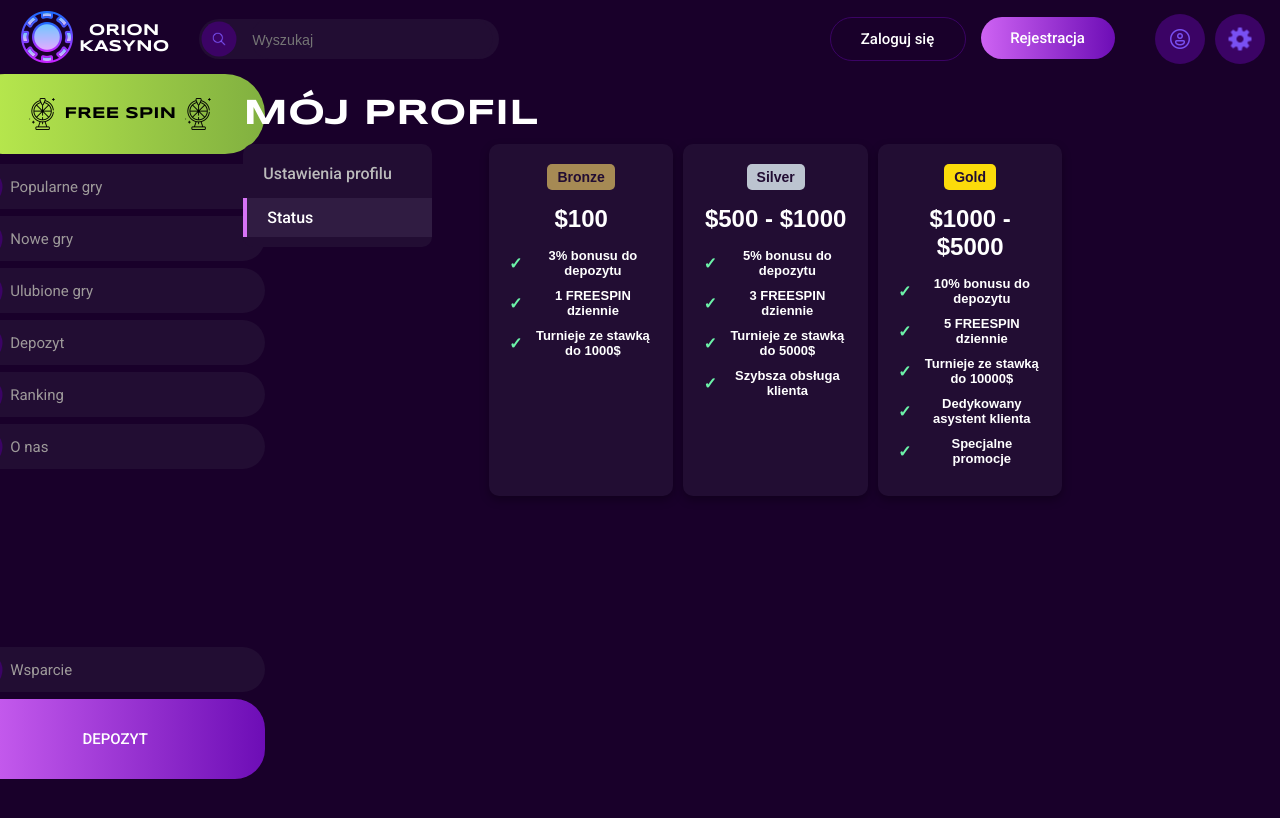
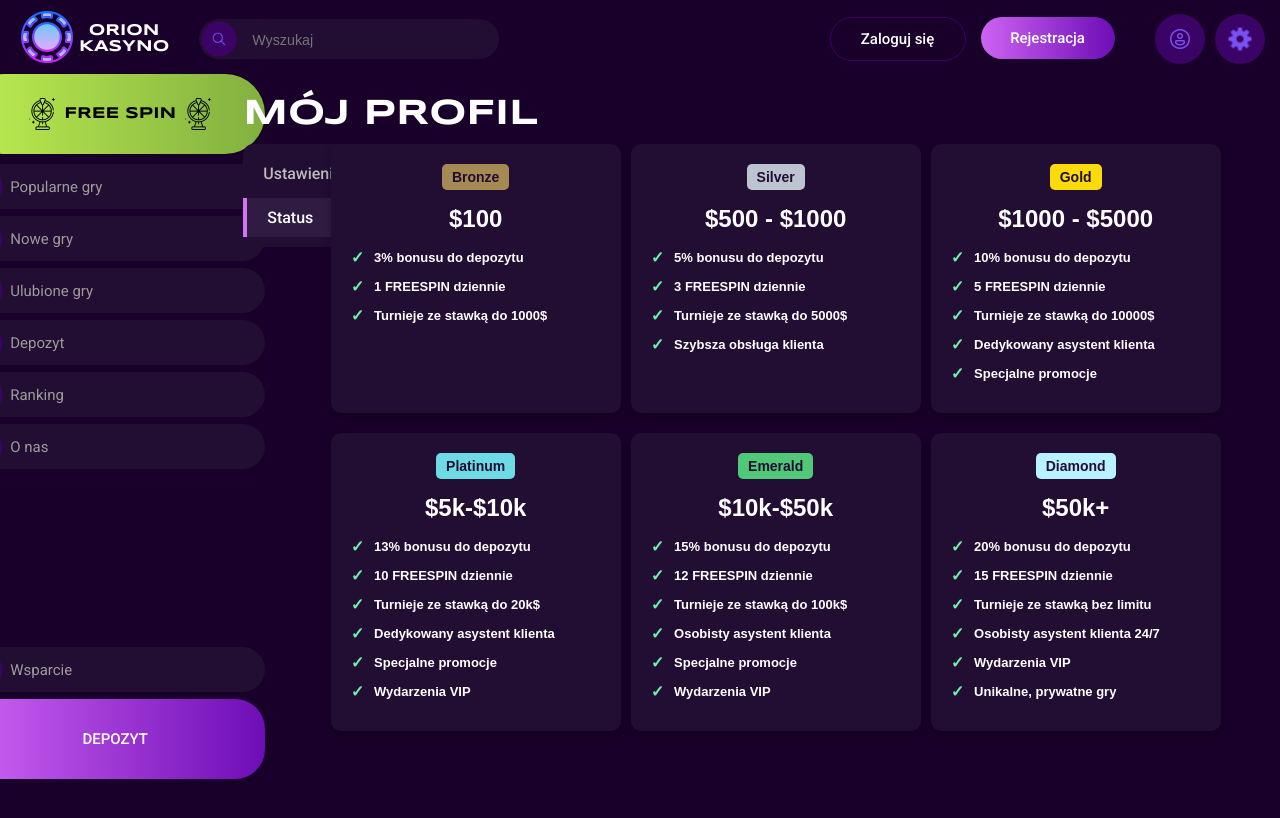
Before and after one commit to bartek5916/Orion, a React (Create React App) app in the folder orion-casino-gui/: page /profile in a window 1280 px wide. Both pictures are taken after a click on the element "Status". Shown: the top 818 px of the page. Built offline with nearby package versions, Linux system fonts and the light colour scheme.

Commit message:
Profile Page - status update

```diff
--- a/orion-casino-gui/src/components/AchievementCard/AchievementCard.css
+++ b/orion-casino-gui/src/components/AchievementCard/AchievementCard.css
@@ -31,6 +31,20 @@
     background-color: #fcdb0a;
 }
 
+.achievement-card.platinum .achievement-status {
+    background-color: #6ddbe6;
+}
+
+.achievement-card.emerald .achievement-status {
+    background-color: #50C878;
+}
+
+
+.achievement-card.diamond .achievement-status {
+    background-color: #B9F2FF;
+}
+
+
 .achievement-money {
     font-size: 24px;
     font-weight: bold;
--- a/orion-casino-gui/src/pages/ProfilePage/ProfilePage.css
+++ b/orion-casino-gui/src/pages/ProfilePage/ProfilePage.css
@@ -411,9 +411,15 @@
 .profile-achievements {
     display: flex;
     flex-direction: column;
+    align-items: center;
+    gap: 20px;
 }
 
 .card-container-top{
     display: flex;
     gap: 10px;
 }
+.card-container-bottom{
+    display: flex;
+    gap: 10px;
+}
--- a/orion-casino-gui/src/pages/ProfilePage/ProfilePage.jsx
+++ b/orion-casino-gui/src/pages/ProfilePage/ProfilePage.jsx
@@ -21,6 +21,24 @@ function ProfilePage() {
             status: 'Gold',
             money: '$1000 - $5000',
             features: ['10% bonusu do depozytu', '5 FREESPIN dziennie', 'Turnieje ze stawką do 10000$', 'Dedykowany asystent klienta', 'Specjalne promocje']
+        }
+    ];
+
+    const cards_bottom = [
+        {
+            status: 'Platinum',
+            money: '$5k-$10k',
+            features: ['13% bonusu do depozytu', '10 FREESPIN dziennie', 'Turnieje ze stawką do 20k$', 'Dedykowany asystent klienta', 'Specjalne promocje', 'Wydarzenia VIP']
+        },
+        {
+            status: 'Emerald',
+            money: '$10k-$50k',
+            features: ['15% bonusu do depozytu', '12 FREESPIN dziennie', 'Turnieje ze stawką do 100k$', 'Osobisty asystent klienta', 'Specjalne promocje', 'Wydarzenia VIP']
+        },
+        {
+            status: 'Diamond',
+            money: '$50k+',
+            features: ['20% bonusu do depozytu', '15 FREESPIN dziennie', 'Turnieje ze stawką bez limitu', 'Osobisty asystent klienta 24/7', 'Wydarzenia VIP', 'Unikalne, prywatne gry']
         }
     ];
 
@@ -84,7 +102,7 @@ function ProfilePage() {
                                 <div className="profile-notifications">
                                     <div className="notifications-text">
                                         <h3>Powiadomienia email</h3>
-                                        <p>Włącz powiadomienia, aby otrzymywać więcej bonusów</p>
+                                        <p>Włącz powiadomienia, aby otrzymywać specjalne oferty</p>
                                     </div>
                                     <div className="toggler">
                                         <input id="toggler-1" name="toggler-1" type="checkbox" value="1"/>
@@ -130,6 +148,16 @@ function ProfilePage() {
                                 />
                             ))}
                         </div>
+                        <div className="card-container-bottom">
+                            {cards_bottom.map((card, index) => (
+                                <AchievementCard
+                                    key={index}
+                                    status={card.status}
+                                    money={card.money}
+                                    features={card.features}
+                                />
+                            ))}
+                        </div>
                     </div>
                 )}
             </div>
```
Also changed, not shown: orion-casino-gui/src/components/Deposit/Deposit.css (added), orion-casino-gui/src/components/Deposit/Deposit.jsx (added).
